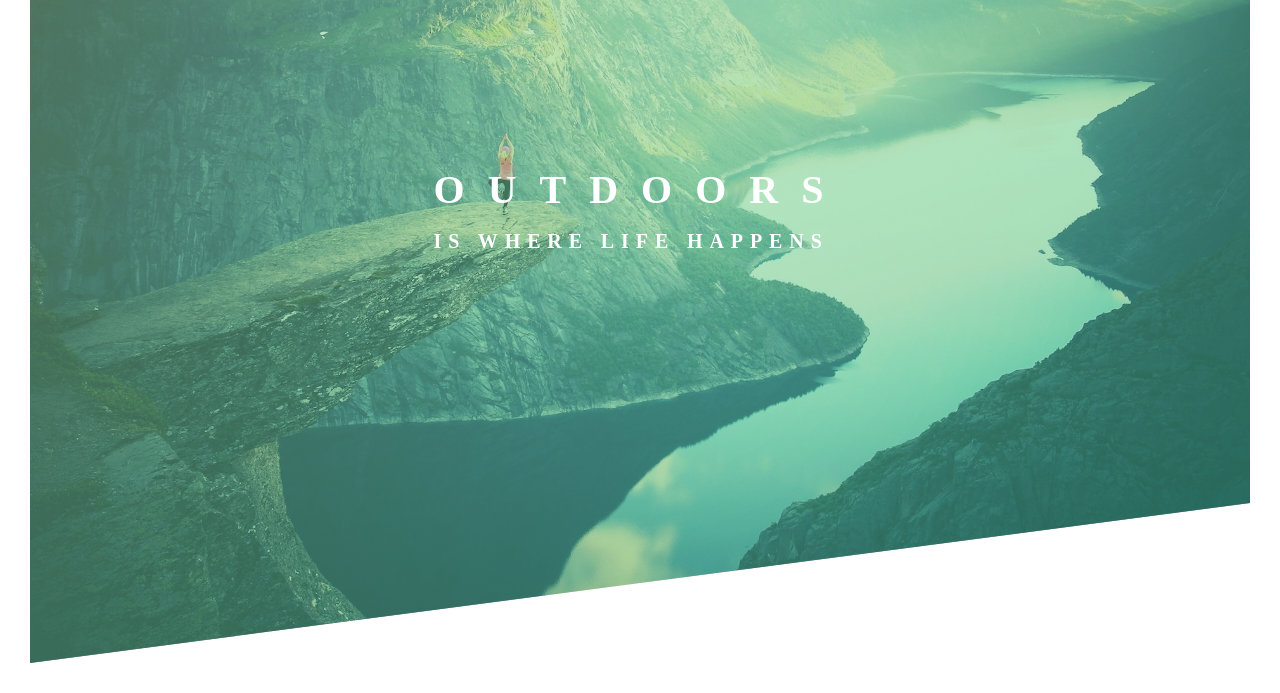
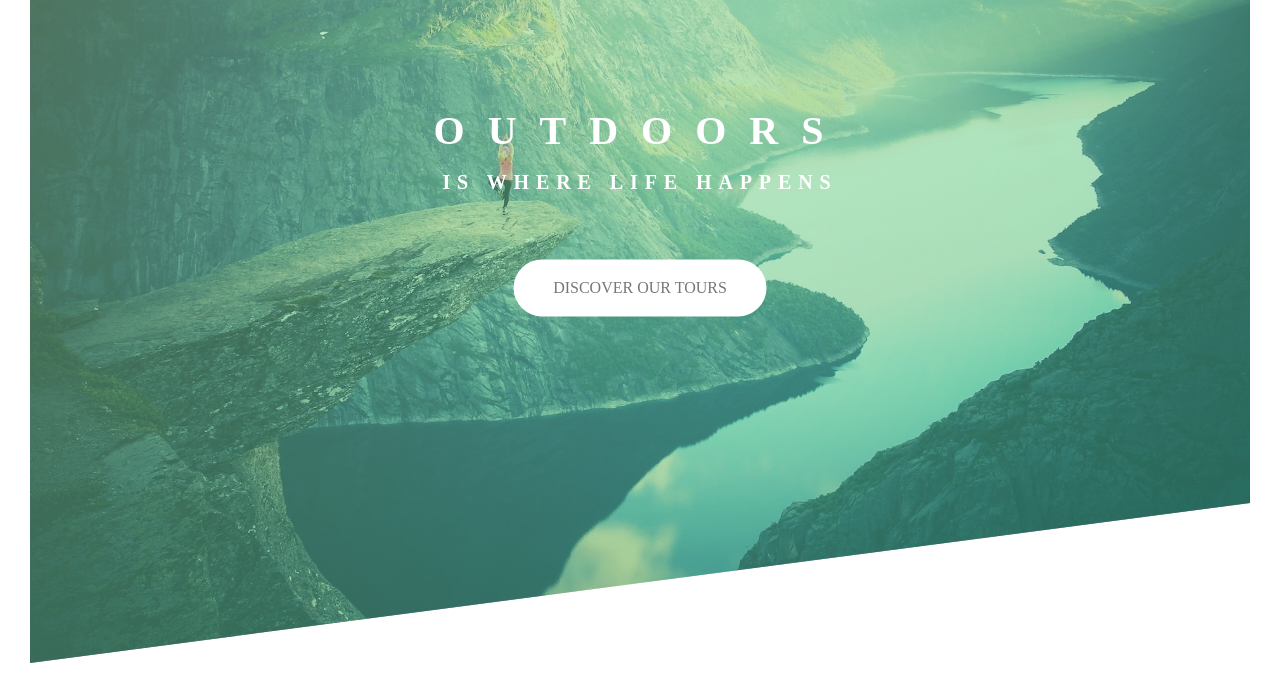
Before and after one commit to ssembatya-dennis/natours, a plain HTML site: page index.html in a window 1280 px wide. Shown: the part 127-820 px from the top of the page. Drawn offline with Linux system fonts and the light colour scheme.

Commit message:
building a complex animated button phase 1

```diff
--- a/css/style.css
+++ b/css/style.css
@@ -44,12 +44,14 @@ body{
     top: 40%;
     left: 50%;
     transform: translate(-50%,-50%);
+    text-align: center;
 }
 
 .header-primary{
     color: #fff;
     text-transform: uppercase;
     backface-visibility: hidden;
+    margin-bottom: 60px;
 }
 
 .header-primary-main{
@@ -101,3 +103,26 @@ animation-duration: 1s;
         transform: translateX(0px);
     }
 }
+.btn:link,
+.btn:visited{
+    text-transform: uppercase;
+    text-decoration: none;
+    padding: 15px 40px;
+    display: inline-block;
+    border-radius: 100px;
+    transition: all .2s;
+}
+.btn:hover{
+    transform: translateY(-3px);
+    box-shadow: 0,10px 20px rgba(0,0,0,0.2);
+}
+
+.btn-white{
+    background-color: #fff;
+    color: #777;
+}
+
+.btn:active{
+    transform: translateY(-1px);
+    box-shadow: 0,5px 10px rgba(0,0,0,0.2);
+}
--- a/index.html
+++ b/index.html
@@ -18,6 +18,8 @@
                 <span class="header-primary-main">outdoors</span>
                 <span class="header-primary-sub">is where life happens</span>
             </h1>
+
+            <a href="#" class="btn btn-white">Discover our tours</a>
         </div>
     </header>
 </body>
```
